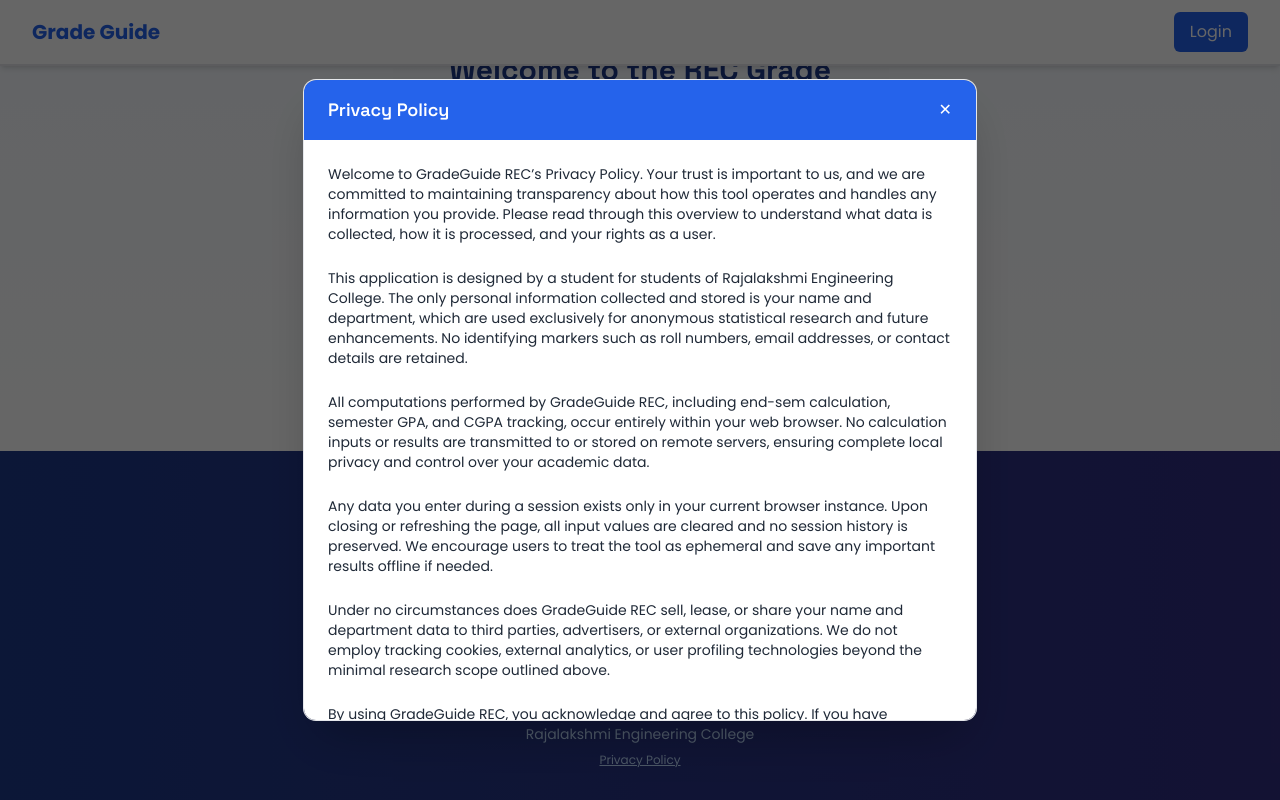
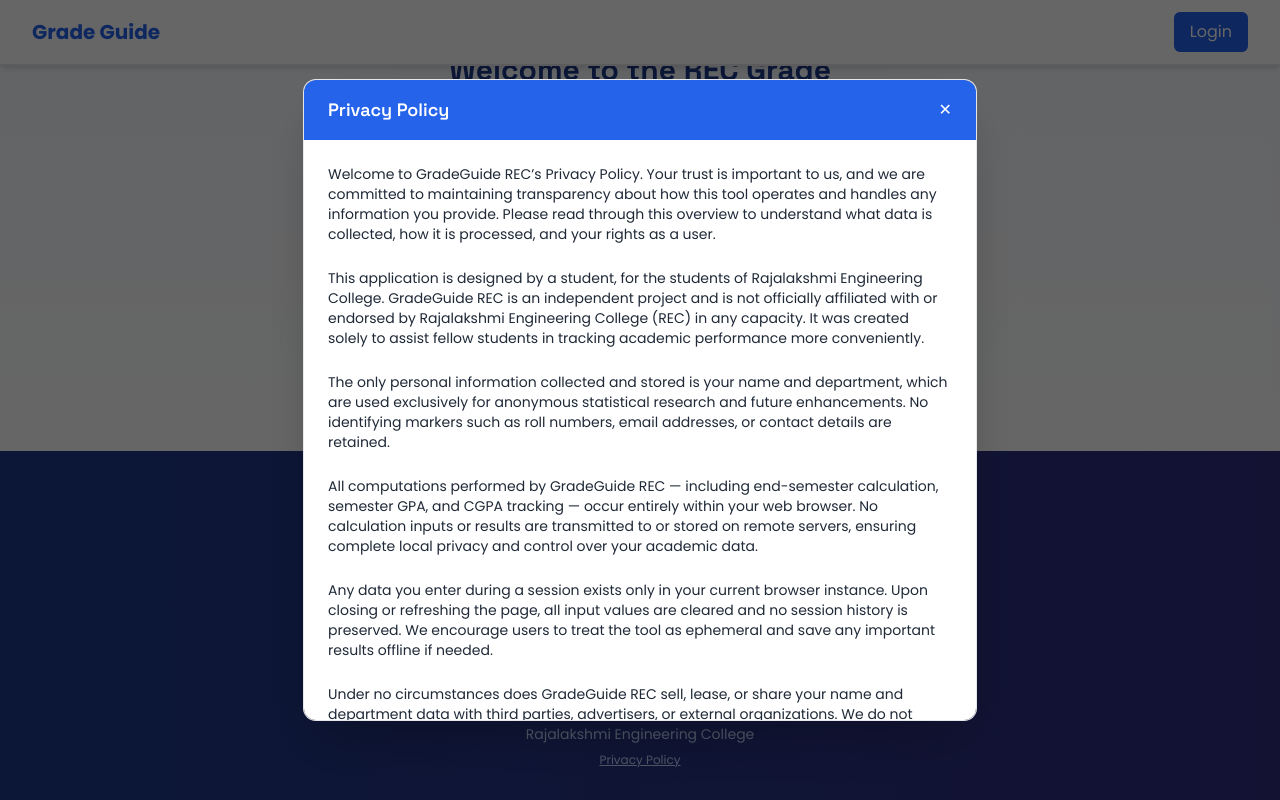
Before and after one commit to sam-verse/rec-grade-guide, a React (Vite) app: page / in a window 1280 px wide. Both pictures are taken after a click on the button "Privacy Policy". Shown: the part 413-1213 px from the top of the page. Built offline with nearby package versions, Linux system fonts and the light colour scheme; grey boxes are pictures that could not be loaded.

Commit message:
grade guide version3

```diff
--- a/src/components/Footer.tsx
+++ b/src/components/Footer.tsx
@@ -21,7 +21,7 @@
         <div className="container mx-auto px-4">
           <div className="flex flex-col items-center space-y-6">
             <div className="text-center">
-              <h3 className="font-primary text-2xl font-bold mb-2">GradeGuide REC</h3>
+              <h3 className="font-primary text-2xl font-bold mb-2">REC GradeGuide</h3>
               <p className={`text-sm ${subTextColor}`}>Your Academic Journey, Simplified</p>
             </div>
 
@@ -64,7 +64,7 @@
             <div className={`w-full max-w-xs mx-auto h-px bg-gradient-to-r from-transparent ${dividerColor} to-transparent my-4`}></div>
 
             <div className={`text-center text-sm ${subTextColor}`}>
-              <p> {new Date().getFullYear()} GradeGuide REC</p>
+              <p> {new Date().getFullYear()}REC GradeGuide</p>
               <p className="mt-1">Rajalakshmi Engineering College</p>
               <div className="text-xs mt-2">
                 <button onClick={() => setShowPrivacy(true)} className={`underline hover:text-white ${subTextColor}`}>Privacy Policy</button>
@@ -81,12 +81,19 @@
               <button onClick={() => setShowPrivacy(false)} className="text-white hover:text-gray-200">✕</button>
             </div>
             <div className="p-6 text-gray-800 text-sm space-y-6">
-              <p>Welcome to GradeGuide REC’s Privacy Policy. Your trust is important to us, and we are committed to maintaining transparency about how this tool operates and handles any information you provide. Please read through this overview to understand what data is collected, how it is processed, and your rights as a user.</p>
-              <p>This application is designed by a student for students of Rajalakshmi Engineering College. The only personal information collected and stored is your name and department, which are used exclusively for anonymous statistical research and future enhancements. No identifying markers such as roll numbers, email addresses, or contact details are retained.</p>
-              <p>All computations performed by GradeGuide REC, including end-sem calculation, semester GPA, and CGPA tracking, occur entirely within your web browser. No calculation inputs or results are transmitted to or stored on remote servers, ensuring complete local privacy and control over your academic data.</p>
-              <p>Any data you enter during a session exists only in your current browser instance. Upon closing or refreshing the page, all input values are cleared and no session history is preserved. We encourage users to treat the tool as ephemeral and save any important results offline if needed.</p>
-              <p>Under no circumstances does GradeGuide REC sell, lease, or share your name and department data to third parties, advertisers, or external organizations. We do not employ tracking cookies, external analytics, or user profiling technologies beyond the minimal research scope outlined above.</p>
-              <p>By using GradeGuide REC, you acknowledge and agree to this policy. If you have questions, suggestions, or concerns regarding your privacy, please reach out via the contact links in this footer. Thank you for choosing GradeGuide REC to support your academic journey.</p>
+            <p style={{justifyContent: 'center'}} >Welcome to GradeGuide REC’s Privacy Policy. Your trust is important to us, and we are committed to maintaining transparency about how this tool operates and handles any information you provide. Please read through this overview to understand what data is collected, how it is processed, and your rights as a user.</p>
+
+<p style={{justifyContent: 'center'}}>This application is designed by a student, for the students of Rajalakshmi Engineering College. GradeGuide REC is an independent project and is not officially affiliated with or endorsed by Rajalakshmi Engineering College (REC) in any capacity. It was created solely to assist fellow students in tracking academic performance more conveniently.</p>
+
+<p style={{justifyContent: 'center'}}>The only personal information collected and stored is your name and department, which are used exclusively for anonymous statistical research and future enhancements. No identifying markers such as roll numbers, email addresses, or contact details are retained.</p>
+
+<p style={{justifyContent: 'center'}}>All computations performed by GradeGuide REC — including end-semester calculation, semester GPA, and CGPA tracking — occur entirely within your web browser. No calculation inputs or results are transmitted to or stored on remote servers, ensuring complete local privacy and control over your academic data.</p>
+
+<p style={{justifyContent: 'center'}}>Any data you enter during a session exists only in your current browser instance. Upon closing or refreshing the page, all input values are cleared and no session history is preserved. We encourage users to treat the tool as ephemeral and save any important results offline if needed.</p>
+
+<p style={{justifyContent: 'center'}}>Under no circumstances does GradeGuide REC sell, lease, or share your name and department data with third parties, advertisers, or external organizations. We do not employ tracking cookies, external analytics, or user profiling technologies beyond the minimal research scope outlined above.</p>
+
+<p style={{justifyContent: 'center'}}>By using GradeGuide REC, you acknowledge and agree to this policy. If you have questions, suggestions, or concerns regarding your privacy, please reach out via the contact links in this footer. Thank you for choosing GradeGuide REC to support your academic journey.</p>
             </div>
           </div>
         </div>
```
